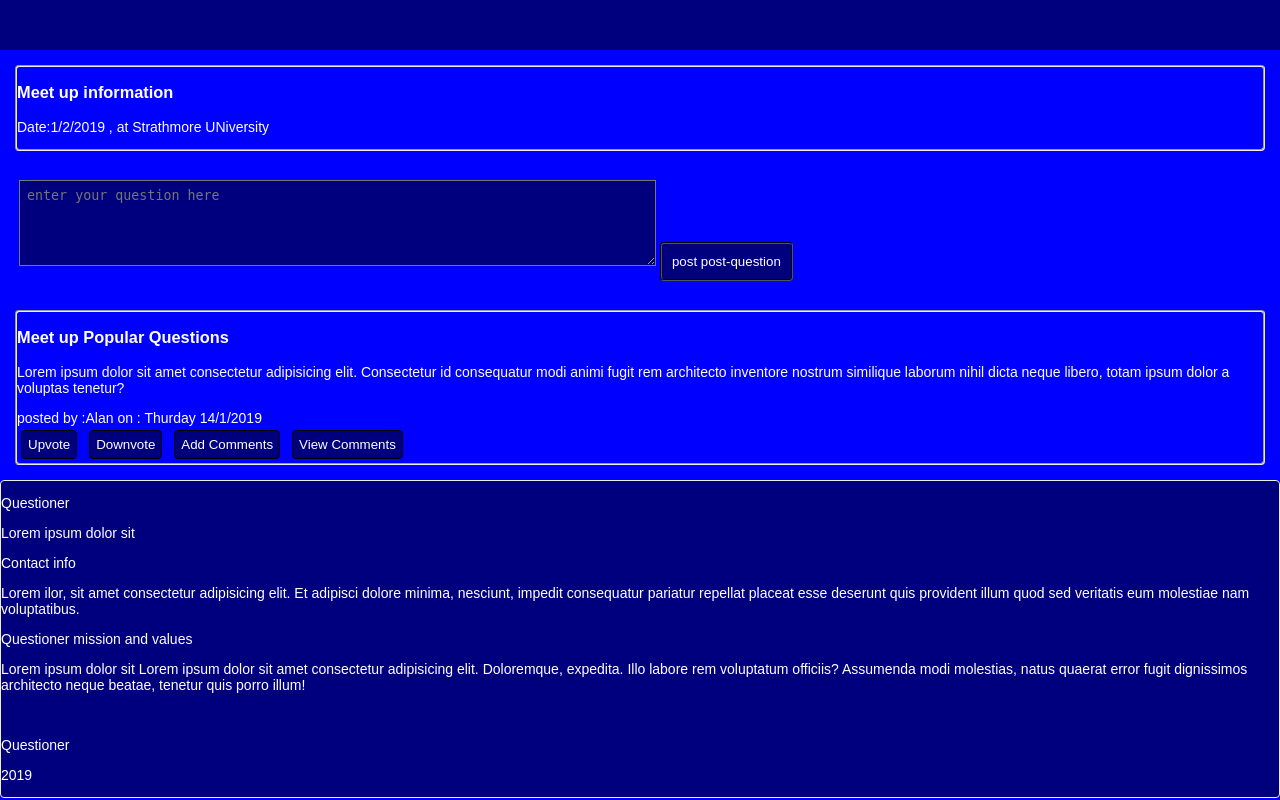
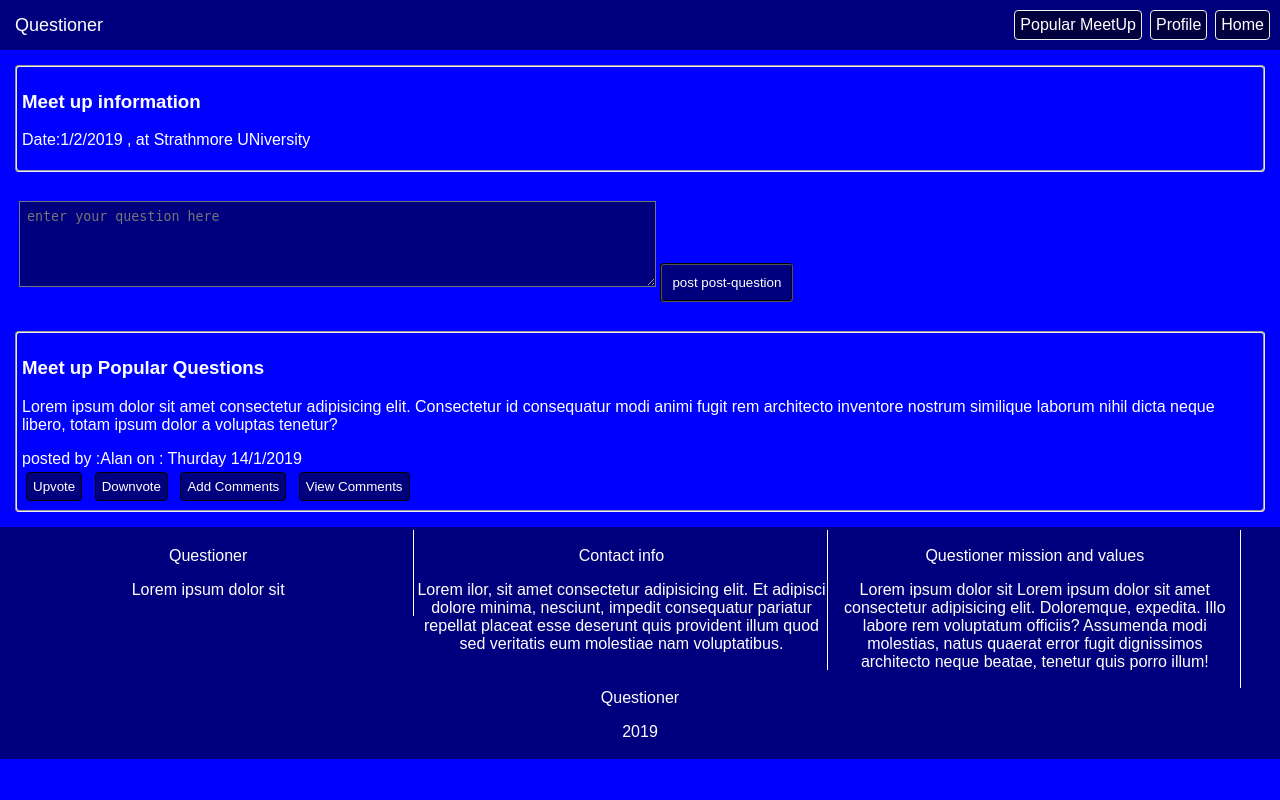
Before and after one commit to JosephNjuguna/QuestionerV1, a Python web app: template UI/templates/postquestion.html in a window 1280 px wide. Run offline with Jinja, Linux system fonts and the light colour scheme; the template is opened without the code that fills it, so the values that code supplies are empty.

Commit message:
[features #162949531] updated navbar link and added footer css

```diff
--- a/UI/static/css/postquestion.css
+++ b/UI/static/css/postquestion.css
@@ -4,7 +4,11 @@
     margin: 0;
     color: white;
     font-family: sans-serif;
-    font-size: 14px;
+    font-size: 16px;
+}
+.post-question a{
+    color: white;
+    text-decoration: none;
 }
 .post-question button{
     width: auto;
@@ -27,6 +31,36 @@
     background-color: rgba(0,0,0,0.5);
     color:white;
 }
+.post-question nav{
+    padding: 6px;
+}
+.post-question nav p{
+    float: left;
+    font-family: sans-serif;
+    font-size: 20px;
+    color: white;
+    font-family: sans-serif;
+    font-size: 18px;
+    display: inline;
+    padding: 5px;
+    margin: 4px;
+    float: left;
+    cursor: pointer;
+}
+.post-question nav li{
+    display: inline;
+    padding: 5px;
+    margin: 4px;
+    float: right;
+    border-style: groove;
+    border-radius: 4px;
+    border-width: 1px;
+    background-color: rgba(0,0,0,0.5);
+    cursor: pointer;
+}
+.post-question footer{
+    margin: 0;
+}
 .post-question .post-body{
     width: auto;
 }
@@ -40,17 +74,13 @@
     height: auto;
     padding: 15px;
 }
-.post-question .post-body .post-area{
-    width: auto;
-    height: auto;
-    padding: 15px;
-}
 .post-question .post-body .post-area .post-question-div .brief-info{
     width: auto;
     height: auto;
     border-style: groove;
     border-radius: 4px;
     border-width: 2px;
+    padding: 5px;
 }
 .post-question .post-body .post-area .post-question-div .post{
    width: auto;
@@ -66,6 +96,8 @@
     border-style: groove;
     border-radius: 4px;
     border-width: 2px;
+    padding: 5px;
+
 }
 .post-question .post-body .post-area .post-question-div .popular-questions .timeline{
     width: auto;
@@ -82,9 +114,34 @@
     border-radius: 4px;
     border-width: 1px;
 }
+/* footer */
 .post-question .post-body .post-footer{
     width: auto;
     background-color:rgba(0,0,0,0.5);
+    text-align: center;
+}
+.post-question .post-body .post-footer .mainpage-footer{
+    margin:2px;
+    display: inline-block;
+}
+.post-question .post-body .post-footer .mainpage-footer .questioner-contact{
+    width: 32%;
+    margin: 1px;
+    height: 50%;
+    padding: 1px;
+    float: left;
+    border-color: white;
+    border-style: groove;
+    border-top-width: 0px;
+    border-left-width: 0px;
+    border-right-width: 1px;
+    border-bottom-width: 0px;
+}
+.post-question .post-body  .post-footer .mainpage-footer .footer-copyright{
+    width: 100%;
+    float: left;
+    margin: 2px;
+    border-color: white;
     border-style: groove;
     border-radius: 4px;
     border-width: 1px;
--- a/UI/templates/postquestion.html
+++ b/UI/templates/postquestion.html
@@ -5,13 +5,16 @@
     <meta name="viewport" content="width=device-width, initial-scale=1.0">
     <meta http-equiv="X-UA-Compatible" content="ie=edge">
     <link rel="stylesheet" href="../static/css/postquestion.css">
-    <title>Document</title>
+    <title>Questioner</title>
 </head>
 <body class="post-question">
     <div class="post-body">
         <div class="post-nav">
             <nav>
-
+                <p>Questioner</p>
+                <li> <a href="./dashboard.html">Home</a></li>
+                <li> <a href="./profile.html">Profile</a></li>
+                <li> <a href="#">Popular MeetUp</a></li>
             </nav>
         </div>
         <div class="post-area">
@@ -40,7 +43,7 @@
                 </div>
             </div>
         </div>
-        <div class="post-footer">
+        <footer class="post-footer">
             <div class="mainpage-footer">
                 <footer class="questioner-info">
                     <div class="questioner-contact">
@@ -58,14 +61,11 @@
 
                     </div>
                     <br>
-                    <div class="footer-copyright">
-                            <p>Questioner</p>
-                            <p>2019</p>
-
-                    </div>
+                    <p>Questioner</p>
+                    <p>2019</p>
                 </footer>
             </div>
-        </div>
+        </footer>
     </div>
 </body>
 </html>
```
